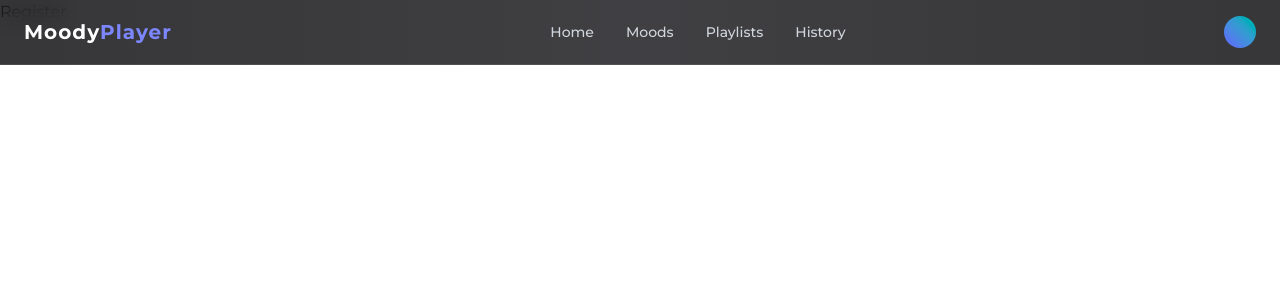
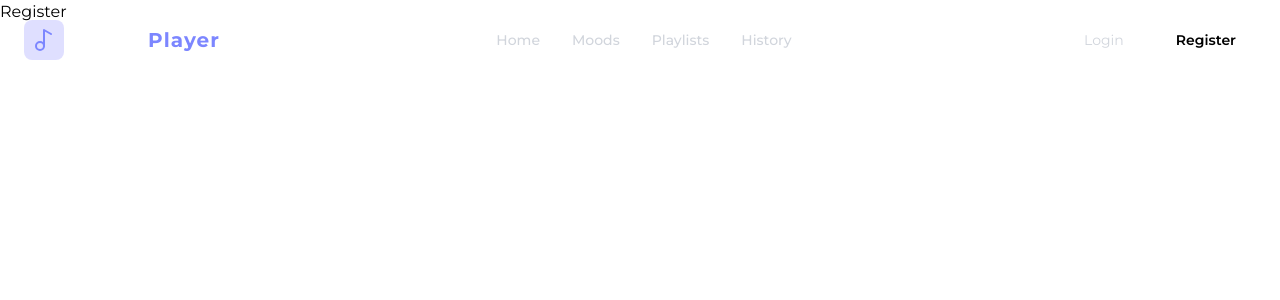
Before and after one commit to munnarawat/moody-player, a React (Vite) app in the folder frontend/: page /register in a window 1280 px wide. Shown: the top 300 px of the page. Built offline with nearby package versions, Linux system fonts and the light colour scheme; a web font is replaced by a local one.

Commit message:
feat: enhance NavBar with framer-motion animations and user authentication handling; add CORS middleware for API requests

```diff
--- a/frontend/package.json
+++ b/frontend/package.json
@@ -16,8 +16,11 @@
     "@tensorflow/tfjs-backend-webgl": "^4.22.0",
     "@vladmandic/face-api": "^1.7.15",
     "axios": "^1.13.2",
+    "framer-motion": "^12.24.11",
+    "lucide-react": "^0.562.0",
     "react": "^19.2.0",
     "react-dom": "^19.2.0",
+    "react-hook-form": "^7.70.0",
     "react-icons": "^5.5.0",
     "react-redux": "^9.2.0",
     "react-router-dom": "^7.11.0",
--- a/frontend/src/components/nav/NavBar.jsx
+++ b/frontend/src/components/nav/NavBar.jsx
@@ -1,39 +1,198 @@
-import React from "react";
-import { Link } from "react-router-dom";
+import React, { useState, useEffect } from "react";
+import { useDispatch, useSelector } from "react-redux";
+import { Link, useLocation, useNavigate } from "react-router-dom";
+import { motion, AnimatePresence } from "framer-motion";
+import { Menu, X, User, LogOut, Music2, ChevronDown, Settings } from "lucide-react";
+import { logOut } from "../../store/authSlice";
+import axios from "axios";
 
 const NavBar = () => {
+
+  const dispatch = useDispatch();
+  const { isAuthenticated, user } = useSelector((state) => state.auth);
+
+  // States for UI interactions
+  const [isScrolled, setIsScrolled] = useState(false);
+  const [isMobileMenuOpen, setIsMobileMenuOpen] = useState(false);
+  const [isProfileOpen, setIsProfileOpen] = useState(false);
+  const location = useLocation();
+  const navigate = useNavigate()
+
+  useEffect(() => {
+    const handleScroll = () => {
+      setIsScrolled(window.scrollY > 20);
+    };
+    window.addEventListener("scroll", handleScroll);
+    return () => window.removeEventListener("scroll", handleScroll);
+  }, []);
+
+  // Close mobile menu on route change
+  useEffect(() => {
+    setIsMobileMenuOpen(false);
+    setIsProfileOpen(false);
+  }, [location]);
+
+  // Navigation Links Data
+  const navLinks = [
+    { name: "Home", path: "/" },
+    { name: "Moods", path: "/moods" },
+    { name: "Playlists", path: "/playlist" },
+    { name: "History", path: "/history" },
+  ];
+   const handleLogOut = async () =>{
+    try {
+      await axios.post("http://localhost:3000/api/auth/logout",{},{withCredentials:true})
+      dispatch(logOut());
+      navigate("/login")
+    } catch (error) {
+      console.log("logout failed", error);
+    }
+   }
   return (
-    <div className="w-full ">
-      <nav
-        className="fixed top-0 w-full z-50
-  bg-linear-to-r from-[#050507]/80 via-[#101014]/80 to-[#050507]/80
-  backdrop-blur-md border-b border-white/10
-  flex items-center justify-between px-6 py-4">
-        {/* Logo Area */}
+    <>
+      <motion.nav
+        initial={{ y: -100 }}
+        animate={{ y: 0 }}
+        transition={{ duration: 0.5 }}
+        className={`fixed top-0 w-full z-50 transition-all duration-300 ${
+          isScrolled
+            ? "bg-black/40 backdrop-blur-xl border-b border-white/10 shadow-lg py-3"
+            : "bg-transparent py-5"
+        }`}
+      >
+        <div className="max-w-7xl mx-auto px-6 flex items-center justify-between">
+
+          {/* 1. LOGO AREA */}
+          <Link to="/" className="flex items-center gap-2 group">
+            <div className="p-2 bg-indigo-500/20 rounded-lg group-hover:bg-indigo-500/40 transition-all">
+                <Music2 className="text-indigo-400" size={24} />
+            </div>
             <div className="text-xl font-bold tracking-wider text-white">
-          Moody<span className="text-indigo-400">Player</span>
+              Moody<span className="text-indigo-400 group-hover:text-indigo-300 transition-colors">Player</span>
+            </div>
+          </Link>
+
+          {/* 2. DESKTOP MENU */}
+          <div className="hidden md:flex items-center gap-8">
+            {navLinks.map((link) => (
+              <Link
+                key={link.name}
+                to={link.path}
+                className="relative group text-sm font-medium text-gray-300 hover:text-white transition-colors"
+              >
+                {link.name}
+                {/* Active/Hover Line Indicator */}
+                <span className={`absolute -bottom-1 left-0 w-0 h-0.5 bg-indigo-400 transition-all duration-300 group-hover:w-full ${location.pathname === link.path ? 'w-full' : ''}`}></span>
+              </Link>
+            ))}
           </div>
 
-        {/* Menu Items (Example) */}
-        <div className="hidden md:flex gap-8 text-sm font-medium text-gray-300">
-          <Link to="/" className="hover:text-white transition-colors">
-            Home
+          {/* 3. AUTH & PROFILE SECTION */}
+          <div className="hidden md:flex items-center gap-4">
+            {!isAuthenticated ? (
+              <>
+                <Link to="/login" className="px-4 py-2 text-sm text-gray-300 hover:text-white transition-colors">
+                  Login
                 </Link>
-          <Link to="/moods" className="hover:text-white transition-colors">
-            Moods
+                <Link
+                  to="/register"
+                  className="px-5 py-2 text-sm font-semibold bg-white text-black rounded-full hover:bg-indigo-400 hover:text-white transition-all shadow-[0_0_20px_-5px_rgba(255,255,255,0.4)]"
+                >
+                  Register
                 </Link>
-          <Link to="/palyList" className="hover:text-white transition-colors">
-            Playlists
+              </>
+            ) : (
+              // User Dropdown
+              <div className="relative">
+                <button
+                  onClick={() => setIsProfileOpen(!isProfileOpen)}
+                  className="flex items-center gap-2 p-1 pr-3 rounded-full bg-white/5 border border-white/10 hover:bg-white/10 transition"
+                >
+                  <div className="w-8 h-8 rounded-full bg-linear-to-tr from-indigo-500 to-purple-500 flex items-center justify-center text-xs font-bold">
+                    {user?.userName?.[0]?.toUpperCase() || "U"}
+                  </div>
+                  <ChevronDown size={14} className={`text-gray-400 transition-transform ${isProfileOpen ? 'rotate-180' : ''}`} />
+                </button>
+
+                {/* Dropdown Menu */}
+                <AnimatePresence>
+                  {isProfileOpen && (
+                    <motion.div
+                      initial={{ opacity: 0, y: 10, scale: 0.95 }}
+                      animate={{ opacity: 1, y: 0, scale: 1 }}
+                      exit={{ opacity: 0, y: 10, scale: 0.95 }}
+                      className="absolute right-0 mt-3 w-48 bg-[#0a0a0c] border border-white/10 rounded-xl shadow-2xl backdrop-blur-3xl overflow-hidden"
+                    >
+                      <div className="px-4 py-3 border-b border-white/5">
+                        <p className="text-sm text-white font-medium truncate">{user?.userName || "User"}</p>
+                        <p className="text-xs text-gray-500 truncate">{user?.email || "user@moody.com"}</p>
+                      </div>
+                      <Link to="/profile" className="flex items-center gap-2 px-4 py-2 text-sm text-gray-300 hover:bg-white/5 hover:text-white transition">
+                        <User size={16} /> Profile
                       </Link>
-          <Link to="/history" className="hover:text-white transition-colors">
-            History
+                      <Link to="/settings" className="flex items-center gap-2 px-4 py-2 text-sm text-gray-300 hover:bg-white/5 hover:text-white transition">
+                        <Settings size={16} /> Settings
                       </Link>
+                      <button
+                        onClick={() => handleLogOut()}
+                        className="w-full flex items-center gap-2 px-4 py-2 text-sm text-red-400 hover:bg-red-500/10 transition text-left"
+                      >
+                        <LogOut size={16} /> Logout
+                      </button>
+                    </motion.div>
+                  )}
+                </AnimatePresence>
+              </div>
+            )}
           </div>
 
-        {/* User Profile / Button */}
-        <div className="w-8 h-8 rounded-full bg-linear-to-tr from-indigo-500 to-teal-500"></div>
-      </nav>
+          {/* 4. MOBILE TOGGLE BUTTON */}
+          <button
+            className="md:hidden text-white p-2"
+            onClick={() => setIsMobileMenuOpen(!isMobileMenuOpen)}
+          >
+            {isMobileMenuOpen ? <X /> : <Menu />}
+          </button>
         </div>
+      </motion.nav>
+
+      {/* 5. MOBILE MENU OVERLAY */}
+      <AnimatePresence>
+        {isMobileMenuOpen && (
+          <motion.div
+            initial={{ opacity: 0, x: "100%" }}
+            animate={{ opacity: 1, x: 0 }}
+            exit={{ opacity: 0, x: "100%" }}
+            transition={{ type: "spring", damping: 25, stiffness: 200 }}
+            className="fixed inset-0 z-40 bg-black/95 backdrop-blur-xl md:hidden pt-24 px-6"
+          >
+            <div className="flex flex-col gap-6 text-center">
+              {navLinks.map((link) => (
+                <Link
+                  key={link.name}
+                  to={link.path}
+                  className="text-2xl font-light text-white hover:text-indigo-400 transition-colors"
+                  onClick={() => setIsMobileMenuOpen(false)}
+                >
+                  {link.name}
+                </Link>
+              ))}
+              <hr className="border-white/10 my-4" />
+              {!isAuthenticated ? (
+                 <div className="flex flex-col gap-4">
+                    <Link to="/login" className="text-white">Login</Link>
+                    <Link to="/register" className="bg-white text-black py-3 rounded-full font-bold">Register</Link>
+                 </div>
+              ) : (
+                <button onClick={()=>handleLogOut()} className="text-red-400 flex items-center justify-center gap-2">
+                    <LogOut size={20} /> Logout
+                </button>
+              )}
+            </div>
+          </motion.div>
+        )}
+      </AnimatePresence>
+    </>
   );
 };
 
--- a/frontend/src/page/Home.jsx
+++ b/frontend/src/page/Home.jsx
@@ -10,7 +10,7 @@ const Home = () => {
   }, [songs]);
   const currentSong = songs.songs || songs;
   return (
-    <div className=" relative w-full h-screen bg-[#050507] text-white overflow-hidden selection:bg-indigo-500/30 ">
+    <div className=" relative w-full ,h-screen bg-[#050507] text-white overflow-hidden selection:bg-indigo-500/30 ">
       <div
         className="absolute
     top-[-5%] left-[-10%]
```
Also changed, not shown: 2 other files (tests, documents, lock files or other folders). Lines whose indentation alone changed are shown as unchanged.
